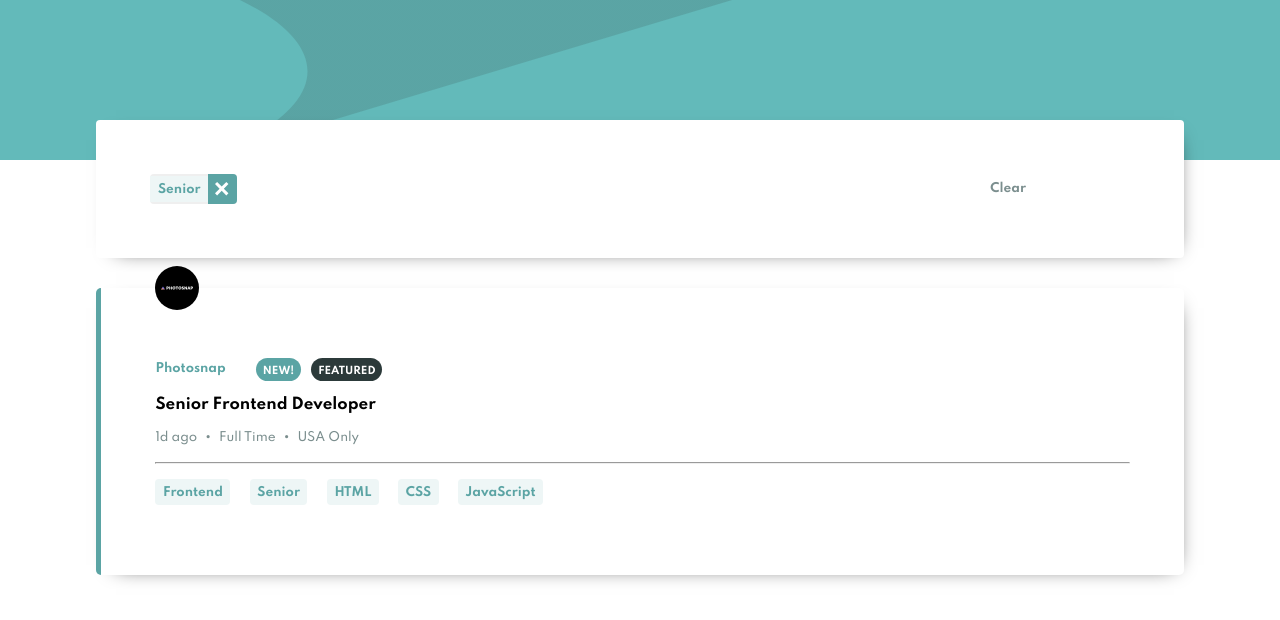
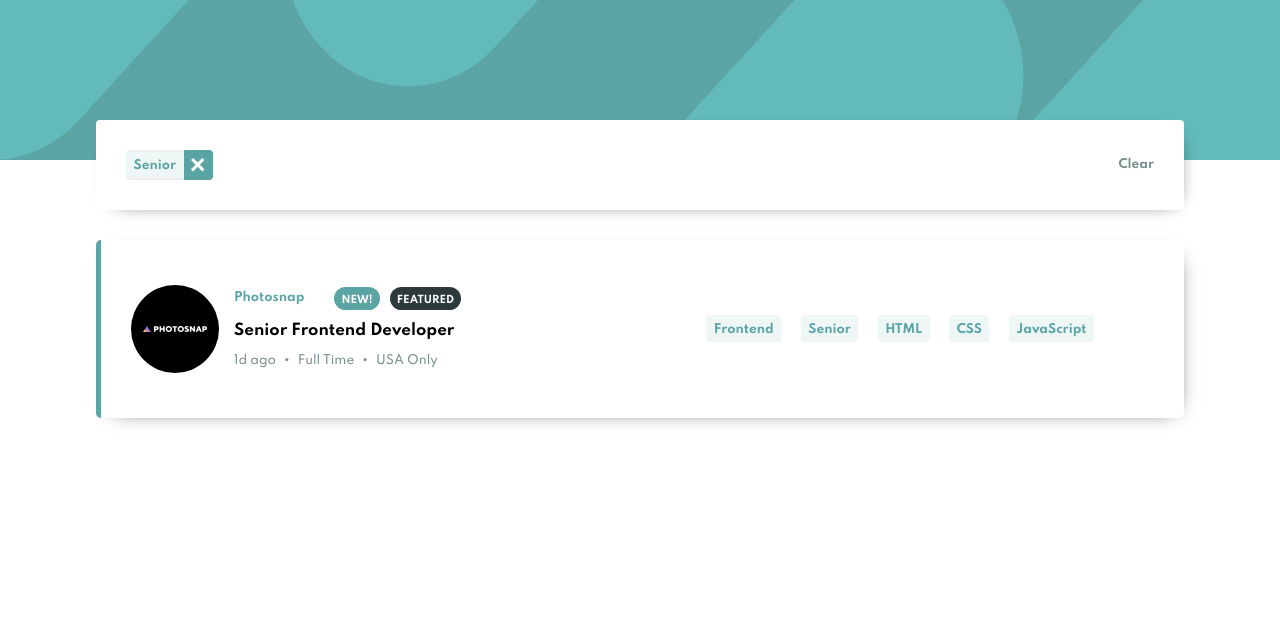
Before and after one commit to jordanlewis9/joblistings, a React app: page / in a window 1280 px wide. Both pictures are taken after a click on the button "Senior". Built offline with nearby package versions, Linux system fonts and the light colour scheme.

Commit message:
finished desktop layout

```diff
--- a/src/components/filters/FilterCard.js
+++ b/src/components/filters/FilterCard.js
@@ -24,7 +24,7 @@ const FilterCard = (props) => {
             <div className="filter__filters--container">
                 {renderFilters()}
             </div>
-            <div className="filter__cancel--container">
+            <div className="filter__clear--container">
                 { filters[0] ? <button onClick={removeAllFilters} className="filter__clear">Clear</button> : "" }
             </div>
         </div>
--- /dev/null
+++ b/src/public/styles/abstracts/_mixins.scss
@@ -0,0 +1,5 @@
+@mixin desktop {
+  @media screen and (min-width: 900px) {
+    @content;
+  }
+}
--- a/src/public/styles/abstracts/_variables.scss
+++ b/src/public/styles/abstracts/_variables.scss
@@ -5,4 +5,5 @@ $background: hsl(180, 52%, 96%);
 $veryDarkCyan: hsl(180, 14%, 20%);
 $listingDetailFont: hsl(180, 8%, 52%);
 $mobileFontSize: 0.8rem;
-$cardPadding: 5%;
+$mobileCardPadding: 5%;
+$desktopCardPadding: 2rem;
--- a/src/public/styles/components/_filters.scss
+++ b/src/public/styles/components/_filters.scss
@@ -7,7 +7,7 @@
     display: grid;
     grid-template-rows: 1fr;
     grid-template-columns: 3fr 1fr;
-    padding: $cardPadding;
+    padding: $mobileCardPadding;
     gap: 0.5rem;
     border-radius: 4px;
     box-shadow: 5px 5px 20px -15px;
@@ -19,7 +19,7 @@
     gap: 1rem;
   }
 
-  &__cancel--container {
+  &__clear--container {
     display: flex;
     justify-content: center;
     align-items: center;
@@ -69,3 +69,17 @@
     }
   }
 }
+
+@include desktop {
+  .filter {
+    &__container {
+      padding: $desktopCardPadding;
+    }
+
+    &__clear {
+      &--container {
+        justify-content: flex-end;
+      }
+    }
+  }
+}
--- a/src/public/styles/components/_general.scss
+++ b/src/public/styles/components/_general.scss
@@ -20,8 +20,20 @@ body {
 #root {
   width: 100%;
   min-height: 100vh;
-  background-image: url("./../../../dist/images/bg-header-mobile.svg"), linear-gradient(to bottom, $defaultFontColor 0 20vh, $background 20vh 100%);
+  background-image: url("./../../../dist/images/bg-header-mobile.svg"),
+    linear-gradient(to bottom, $defaultFontColor 0 20vh, $background 20vh 100%);
   background-position: 0 0;
   background-repeat: no-repeat;
   background-size: 100% 20vh;
 }
+
+@include desktop {
+  #root {
+    background-image: url("./../../../dist/images/bg-header-desktop.svg"),
+      linear-gradient(
+        to bottom,
+        $defaultFontColor 0 20vh,
+        $background 20vh 100%
+      );
+  }
+}
--- a/src/public/styles/components/_job-filters.scss
+++ b/src/public/styles/components/_job-filters.scss
@@ -27,3 +27,14 @@
     }
   }
 }
+
+@include desktop {
+  .job {
+    &__filters {
+      &--container {
+        justify-content: center;
+        align-items: center;
+      }
+    }
+  }
+}
--- a/src/public/styles/components/_job-info.scss
+++ b/src/public/styles/components/_job-info.scss
@@ -71,3 +71,28 @@
     }
   }
 }
+
+@include desktop {
+  .job__info {
+    &--container {
+      display: grid;
+      grid-template-columns: 1fr 5fr;
+      grid-template-rows: repeat(3, auto);
+      gap: 0.5rem 1rem;
+      align-items: center;
+    }
+
+    &--picture {
+      position: static;
+      grid-row: 1 / 4;
+      align-self: center;
+      justify-self: center;
+      width: auto;
+      height: 100%;
+    }
+
+    &--detail-container {
+      align-items: center;
+    }
+  }
+}
--- a/src/public/styles/components/_listings.scss
+++ b/src/public/styles/components/_listings.scss
@@ -6,6 +6,7 @@
     gap: 2rem;
     width: 100%;
     margin-top: 10vh;
+    margin-bottom: 3rem;
   }
 
   &__card {
@@ -13,7 +14,7 @@
     display: grid;
     grid-template-rows: auto auto;
     grid-template-columns: 1fr;
-    padding: $cardPadding;
+    padding: $mobileCardPadding;
     background-color: white;
     position: relative;
     box-shadow: 5px 5px 20px -15px;
@@ -27,3 +28,23 @@
     margin-top: 0;
   }
 }
+
+@include desktop {
+  .listings {
+    &__container {
+      margin-bottom: 5rem;
+    }
+
+    &__card {
+      display: grid;
+      grid-template-rows: 100%;
+      grid-template-columns: 1fr 1fr;
+      gap: 0.5rem;
+      padding: $desktopCardPadding;
+
+      &--hr {
+        display: none;
+      }
+    }
+  }
+}
--- a/src/public/styles/main.scss
+++ b/src/public/styles/main.scss
@@ -1,3 +1,4 @@
+@import "abstracts/mixins";
 @import "abstracts/variables";
 @import "components/general";
 @import "components/job-filters";
```
Lines whose indentation alone changed are shown as unchanged.
